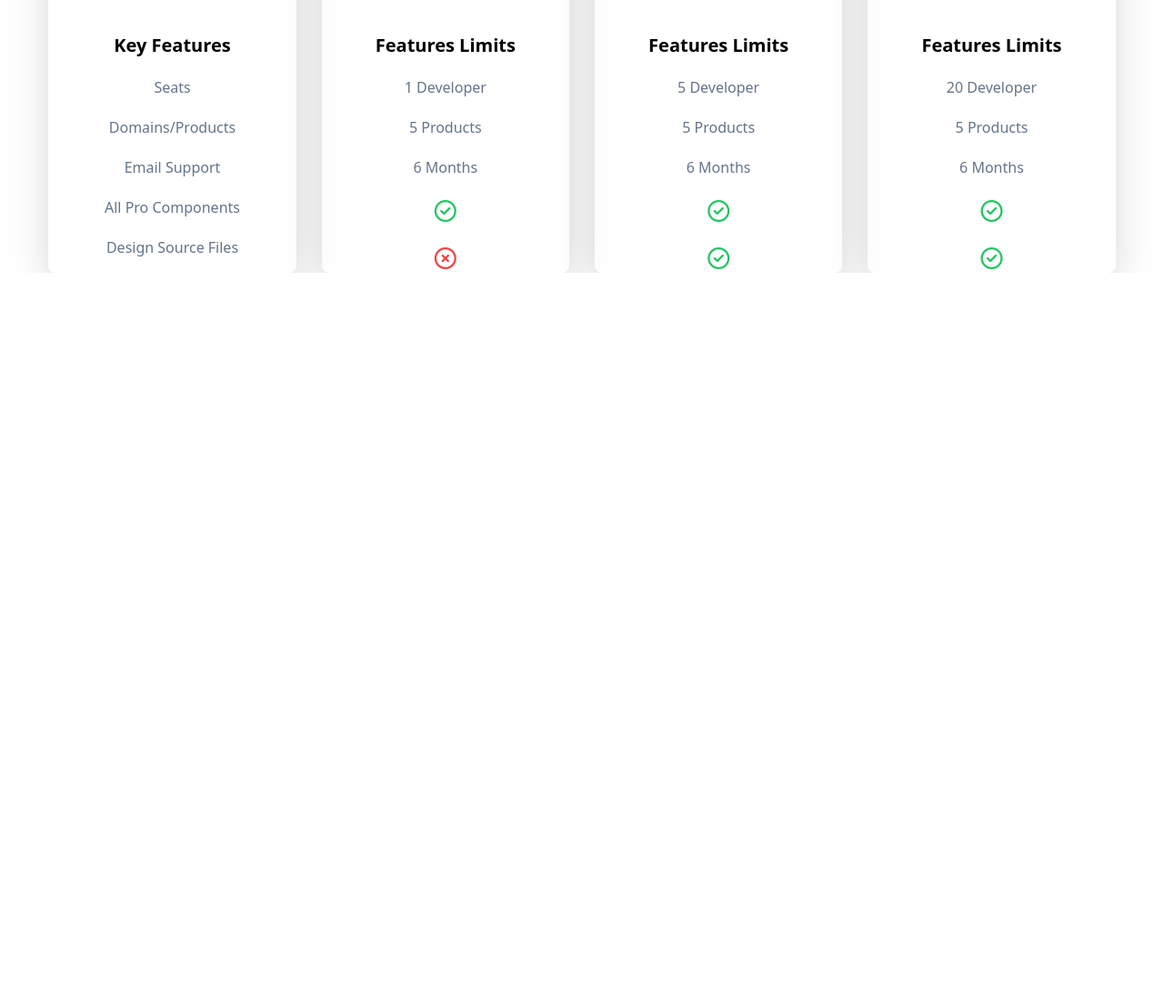
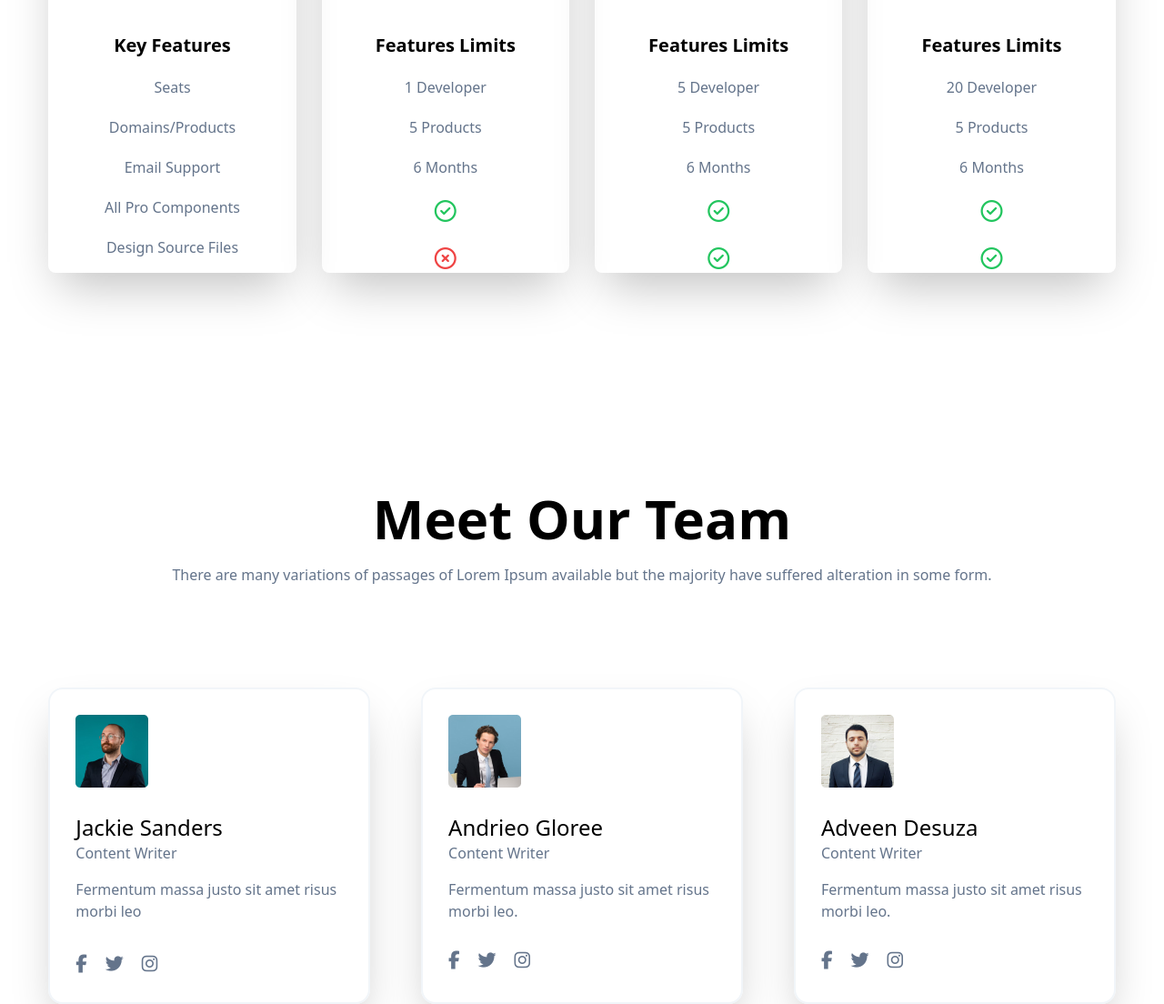
Before and after one commit to Nur-Al-Mumit/E-commerce, a website: page src/index.html in a window 1280 px wide. Shown: the part 2001-3105 px from the top of the page at 91% size. Before the commit the page ends 2301 px from the top, so only its background shows below. Drawn offline with Linux system fonts and the light colour scheme.

Commit message:
added Team section & responsiveness

```diff
--- a/src/index.html
+++ b/src/index.html
@@ -27,7 +27,8 @@
           <a href="#home">Home</a>
           <a href="#about">About</a>
           <a href="#pricing">Pricing</a>
-          <a href="">Team</a><a href="">Contact</a>
+          <a href="#team">Team</a>
+          <a href="#contact">Contact</a>
         </nav>
         <div class="space-x-4">
           <a href="">Join</a
@@ -137,8 +138,10 @@
             the majority have suffered alteration in some form.
           </p>
         </div>
-        <div class="mt-14 grid gap-7 lg:grid-cols-4 md:grid-cols-3 sm:grid-cols-2">
-          <div class=" rounded-lg shadow-2xl">
+        <div
+          class="mt-14 grid gap-7 lg:grid-cols-4 md:grid-cols-3 sm:grid-cols-2"
+        >
+          <div class="rounded-lg shadow-2xl">
             <div class="space-y-4 h-56 p-4">
               <img src="/img/Vector.svg" alt="" />
             </div>
@@ -151,7 +154,7 @@
               <p class="text-slate-500">Design Source Files</p>
             </div>
           </div>
-          <div class=" rounded-lg shadow-2xl">
+          <div class="rounded-lg shadow-2xl">
             <div class="space-y-4 h-56 p-4">
               <p>Starter</p>
               <p><span class="text-4xl font-bold">$ 59</span> Per Month</p>
@@ -171,7 +174,7 @@
               </p>
             </div>
           </div>
-          <div class=" rounded-lg shadow-2xl">
+          <div class="rounded-lg shadow-2xl">
             <div class="space-y-4 h-56 p-4">
               <p>Agency</p>
               <p><span class="text-4xl font-bold">$ 99</span> Per Month</p>
@@ -191,7 +194,7 @@
               </p>
             </div>
           </div>
-          <div class=" rounded-lg shadow-2xl">
+          <div class="rounded-lg shadow-2xl">
             <div class="space-y-4 h-56 p-4">
               <p>Extended</p>
               <p><span class="text-4xl font-bold">$ 149</span> Per Month</p>
@@ -209,6 +212,53 @@
               <p class="text-green-500 text-2xl">
                 <i class="fa-regular fa-circle-check"></i>
               </p>
+            </div>
+          </div>
+        </div>
+      </section>
+      <!-------------------------------------
+                  Team section
+        ------------------------------------->
+      <section id="team" class="mt-60 scroll-mt-28">
+        <header class="space-y-5">
+          <h1 class="text-6xl text-center font-bold">Meet Our Team</h1>
+          <p class="text-center text-slate-500">
+            There are many variations of passages of Lorem Ipsum available but
+            the majority have suffered alteration in some form.
+          </p>
+        </header>
+        <div class="grid gap-14 lg:grid-cols-3 md:grid-cols-2 mt-28 w-11/12 mx-auto">
+          <div class="shadow-2xl p-7 border-2 rounded-2xl border-slate-100">
+            <img class="mb-7" src="/img/Team/person-01.jpg" alt="" />
+            <h1 class="text-2xl">Jackie Sanders</h1>
+            <p class="text-slate-500">Content Writer</p>
+            <p class="text-slate-500 mt-4">Fermentum massa justo sit amet risus morbi leo</p>
+            <div class="flex space-x-5 mt-8 text-slate-500 text-xl">
+              <p><i class="fa-brands fa-facebook-f"></i></p>
+              <p><i class="fa-brands fa-twitter"></i></p>
+              <p><i class="fa-brands fa-instagram"></i></p>
+            </div>
+          </div>
+          <div class="shadow-2xl p-7 border-2 rounded-2xl border-slate-100">
+            <img class="mb-7" src="/img/Team/person-02.jpg" alt="" />
+            <h1 class="text-2xl">Andrieo Gloree</h1>
+            <p class="text-slate-500">Content Writer</p>
+            <p class="text-slate-500 mt-4">Fermentum massa justo sit amet risus morbi leo.</p>
+            <div class="flex space-x-5 mt-7 text-slate-500 text-xl">
+              <p><i class="fa-brands fa-facebook-f"></i></p>
+              <p><i class="fa-brands fa-twitter"></i></p>
+              <p><i class="fa-brands fa-instagram"></i></p>
+            </div>
+          </div>
+          <div class=" shadow-2xl p-7 border-2 rounded-2xl border-slate-100">
+            <img class="mb-7" src="/img/Team/person-03.jpg" alt="" />
+            <h1 class="text-2xl">Adveen Desuza</h1>
+            <p class="text-slate-500">Content Writer</p>
+            <p class="text-slate-500 mt-4">Fermentum massa justo sit amet risus morbi leo.</p>
+            <div class="flex space-x-5 mt-7 text-slate-500 text-xl">
+              <p><i class="fa-brands fa-facebook-f"></i></p>
+              <p><i class="fa-brands fa-twitter"></i></p>
+              <p><i class="fa-brands fa-instagram"></i></p>
             </div>
           </div>
         </div>
```
Also changed, not shown: dist/style.css.
